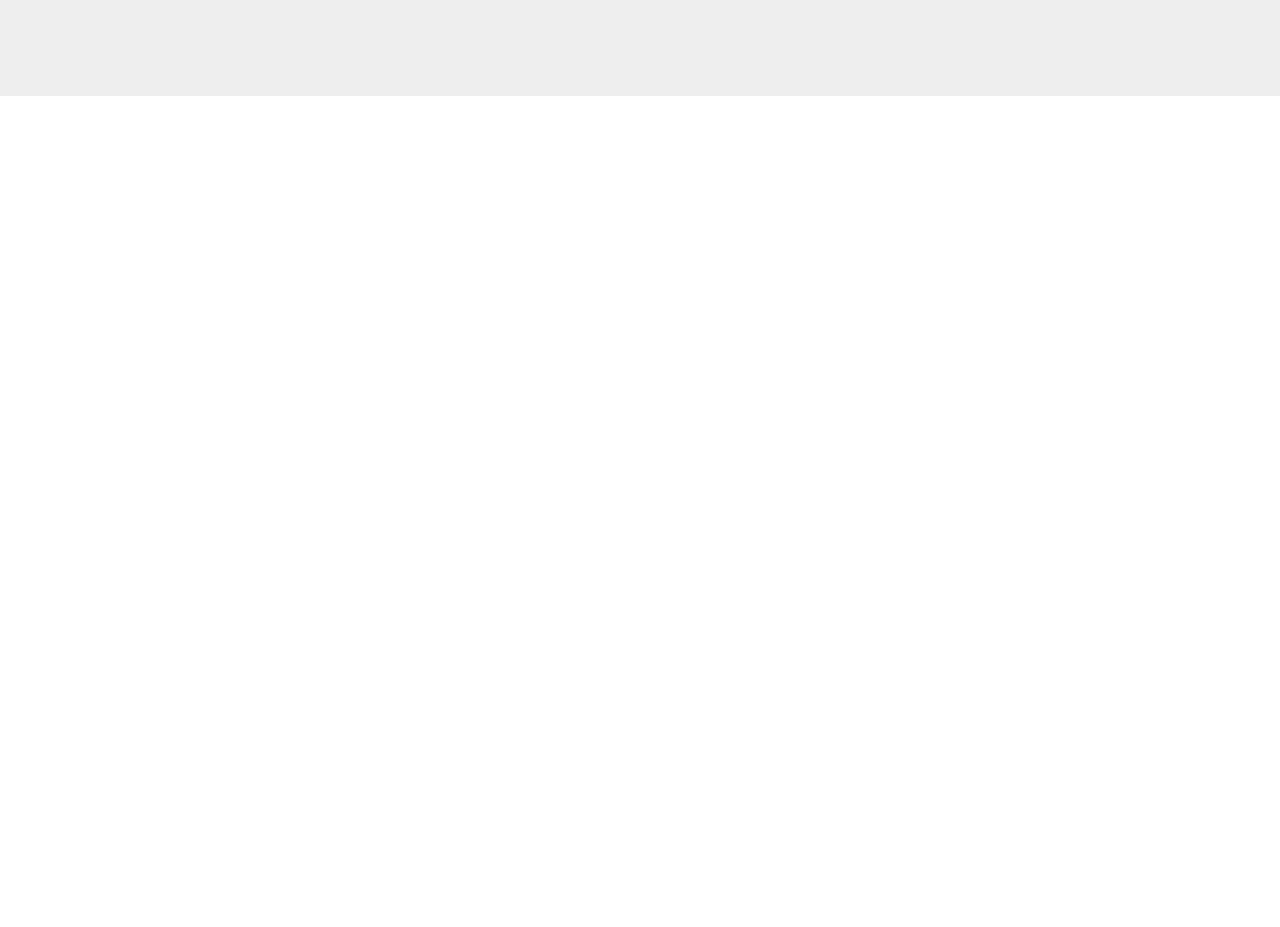
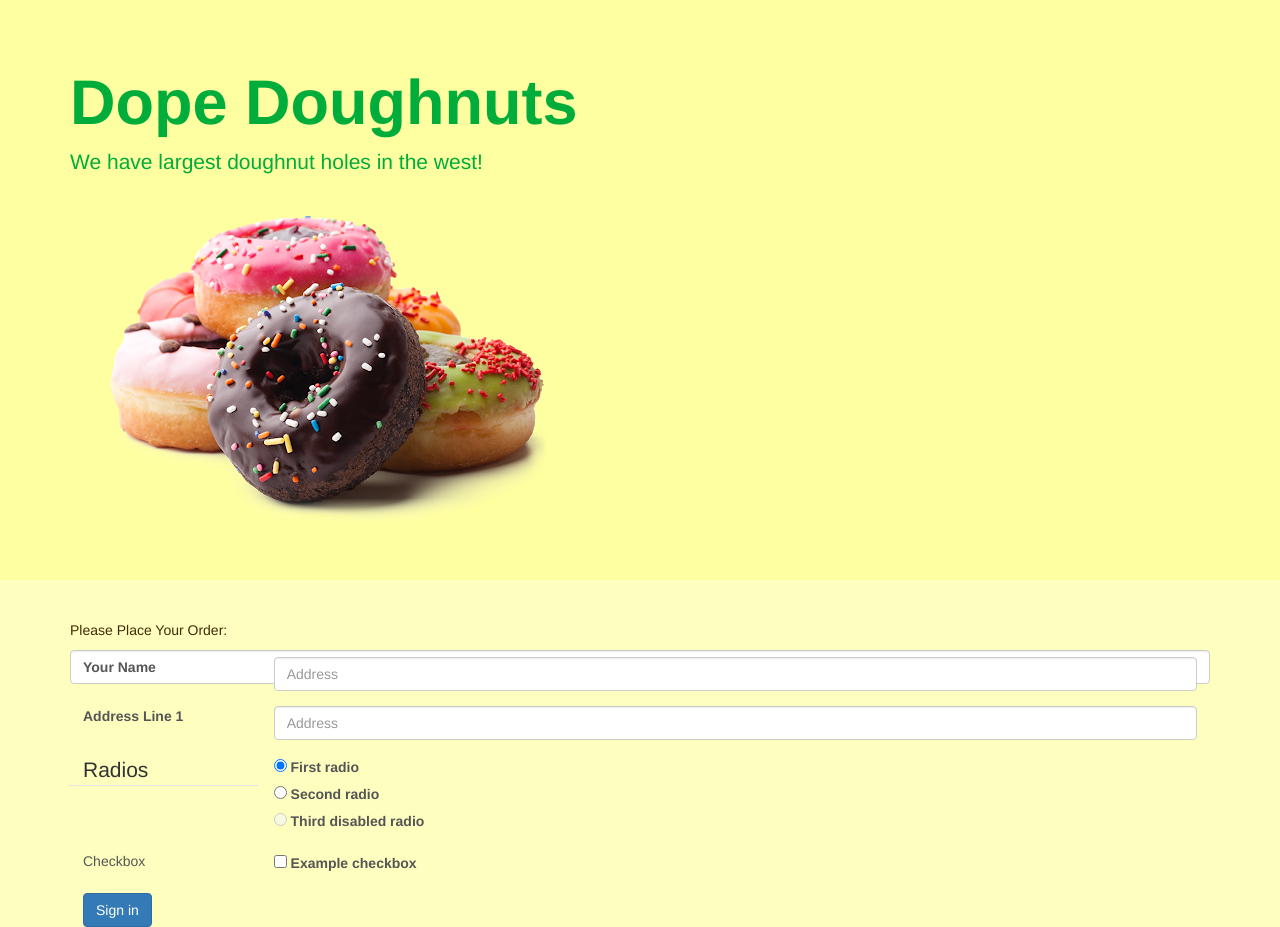
Before and after one commit to efirpo/forminputtypes, a plain HTML site: page marketplace/index.html in a window 1280 px wide. Before the commit the page ends 800 px from the top, so only its background shows below. Drawn offline with Linux system fonts and the light colour scheme.

Commit message:
Add order form to marketplace

```diff
--- a/marketplace/css/styles.css
+++ b/marketplace/css/styles.css
@@ -0,0 +1,9 @@
+body {
+  background-color: #feffbf;
+  color: #422a09;
+}
+
+.jumbotron {
+  color: #00ad3a;
+  background-color:#feffa0;
+}
--- a/marketplace/index.html
+++ b/marketplace/index.html
@@ -9,7 +9,70 @@
 </head>
 <body>
   <div class="jumbotron jumbotron-fluid">
+    <div class="container">
+      <h1 class="display-3"><strong>Dope Doughnuts</strong></h1>
+      <p class="lead">We have largest doughnut holes in the west!</p>
+      <img src="donuts.PNG" title="Dopest Doughnuts" alt="donuts">
+    </div>
+  </div>
 
+  <div class="container">
+    <p></p>Please Place Your Order:</p>
+    <form id="formAddress" class="form-control">
+
+      <div class="form-group row">
+        <label for="inputName" class="col-md-2 col-form-label">Your Name</label>
+        <div class="col-md-10">
+          <input type="name" class="form-control" id="inputAddressLine1" placeholder="Address">
+        </div>
+      </div>
+      <div class="form-group row">
+        <label for="inputAddressLine1" class="col-md-2 col-form-label">Address Line 1</label>
+        <div class="col-md-10">
+          <input type="addressLine1" class="form-control" id="inputAddressLine1" placeholder="Address">
+        </div>
+      </div>
+      <fieldset class="form-group">
+        <div class="row">
+          <legend class="col-form-label col-sm-2 pt-0">Radios</legend>
+          <div class="col-sm-10">
+            <div class="form-check">
+              <input class="form-check-input" type="radio" name="gridRadios" id="gridRadios1" value="option1" checked>
+              <label class="form-check-label" for="gridRadios1">
+                First radio
+              </label>
+            </div>
+            <div class="form-check">
+              <input class="form-check-input" type="radio" name="gridRadios" id="gridRadios2" value="option2">
+              <label class="form-check-label" for="gridRadios2">
+                Second radio
+              </label>
+            </div>
+            <div class="form-check disabled">
+              <input class="form-check-input" type="radio" name="gridRadios" id="gridRadios3" value="option3" disabled>
+              <label class="form-check-label" for="gridRadios3">
+                Third disabled radio
+              </label>
+            </div>
+          </div>
+        </div>
+      </fieldset>
+      <div class="form-group row">
+        <div class="col-sm-2">Checkbox</div>
+        <div class="col-sm-10">
+          <div class="form-check">
+            <input class="form-check-input" type="checkbox" id="gridCheck1">
+            <label class="form-check-label" for="gridCheck1">
+              Example checkbox
+            </label>
+          </div>
+        </div>
+      </div>
+      <div class="form-group row">
+        <div class="col-sm-10">
+          <button type="submit" class="btn btn-primary">Sign in</button>
+        </div>
+      </div>
   </div>
 
 </body>
```
Also changed, not shown: marketplace/donuts.png (added).
